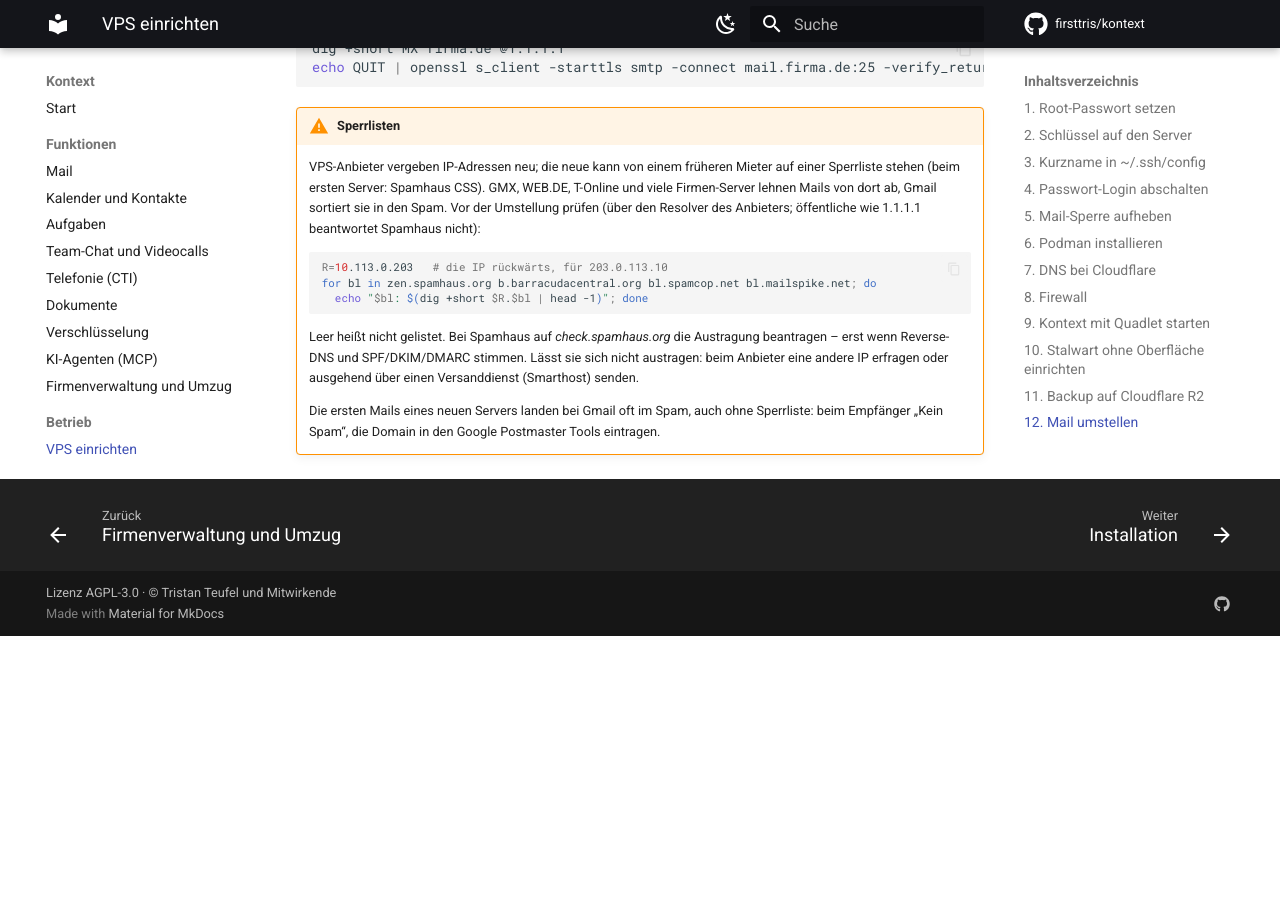
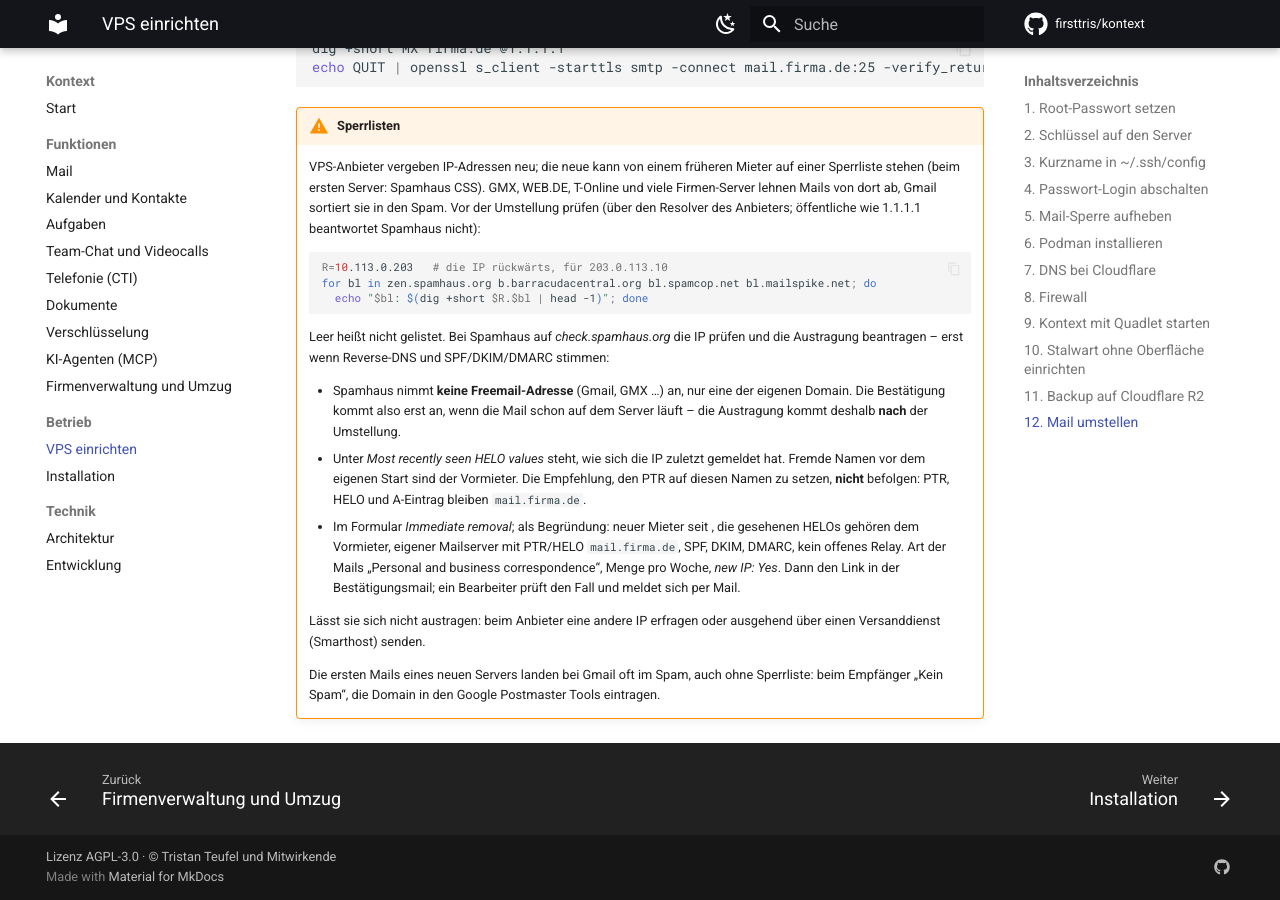
Before and after one commit to firsttris/kontext, an MkDocs documentation site: the page built from docs/vps.md, in a window 1280 px wide and 900 px high, scrolled down 10357 px. Built offline with MkDocs 1.6.1 and Material for MkDocs 9.7.7, drawn with Linux system fonts in a browser that asks for light colours; comment, search, counter and statistics services are not loaded; before the commit the page ends 10993 px from its top, so only the background shows below that.

Commit message:
docs: getting the IP off Spamhaus CSS, step by step
No freemail address, so it comes after moving the mail; the HELOs it
shows from before are the former tenant's, and its advice to set the
PTR to them is to be ignored.

Co-Authored-By: Claude Opus 5.5 <noreply@anthropic.com>
Claude-Session: https://claude.ai/code/session_01Y3rdfYMk88Rmc3smDesxb7

````diff
--- a/docs/vps.md
+++ b/docs/vps.md
@@ -484,9 +484,23 @@ echo QUIT | openssl s_client -starttls smtp -connect mail.firma.de:25 -verify_re
       echo "$bl: $(dig +short $R.$bl | head -1)"; done
     ```
 
-    Leer heißt nicht gelistet. Bei Spamhaus auf *check.spamhaus.org* die Austragung beantragen –
-    erst wenn Reverse-DNS und SPF/DKIM/DMARC stimmen. Lässt sie sich nicht austragen: beim Anbieter
-    eine andere IP erfragen oder ausgehend über einen Versanddienst (Smarthost) senden.
+    Leer heißt nicht gelistet. Bei Spamhaus auf *check.spamhaus.org* die IP prüfen und die
+    Austragung beantragen – erst wenn Reverse-DNS und SPF/DKIM/DMARC stimmen:
+
+    - Spamhaus nimmt **keine Freemail-Adresse** (Gmail, GMX …) an, nur eine der eigenen Domain.
+      Die Bestätigung kommt also erst an, wenn die Mail schon auf dem Server läuft – die Austragung
+      kommt deshalb **nach** der Umstellung.
+    - Unter *Most recently seen HELO values* steht, wie sich die IP zuletzt gemeldet hat. Fremde
+      Namen vor dem eigenen Start sind der Vormieter. Die Empfehlung, den PTR auf diesen Namen zu
+      setzen, **nicht** befolgen: PTR, HELO und A-Eintrag bleiben `mail.firma.de`.
+    - Im Formular *Immediate removal*; als Begründung: neuer Mieter seit <Datum>, die gesehenen
+      HELOs gehören dem Vormieter, eigener Mailserver mit PTR/HELO `mail.firma.de`, SPF, DKIM,
+      DMARC, kein offenes Relay. Art der Mails „Personal and business correspondence“, Menge pro
+      Woche, *new IP: Yes*. Dann den Link in der Bestätigungsmail; ein Bearbeiter prüft den Fall
+      und meldet sich per Mail.
+
+    Lässt sie sich nicht austragen: beim Anbieter eine andere IP erfragen oder ausgehend über einen
+    Versanddienst (Smarthost) senden.
 
     Die ersten Mails eines neuen Servers landen bei Gmail oft im Spam, auch ohne Sperrliste:
     beim Empfänger „Kein Spam“, die Domain in den Google Postmaster Tools eintragen.
````
